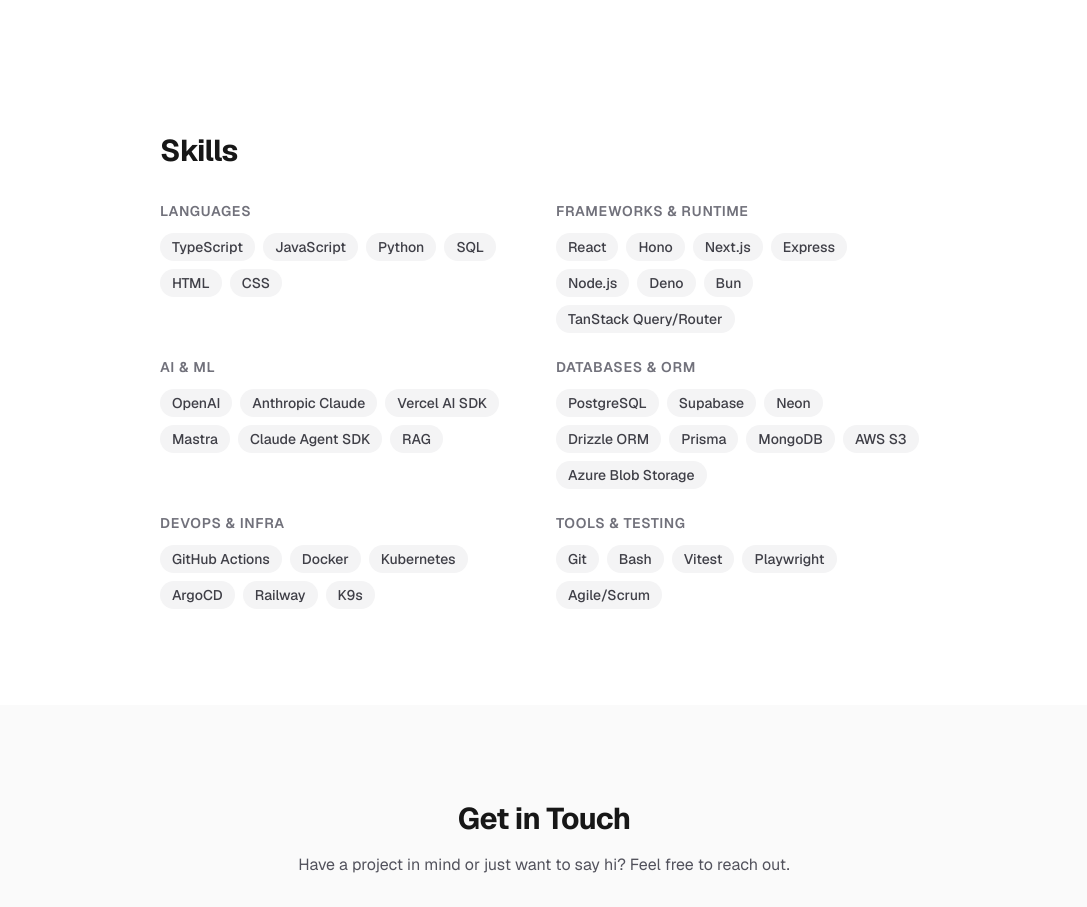
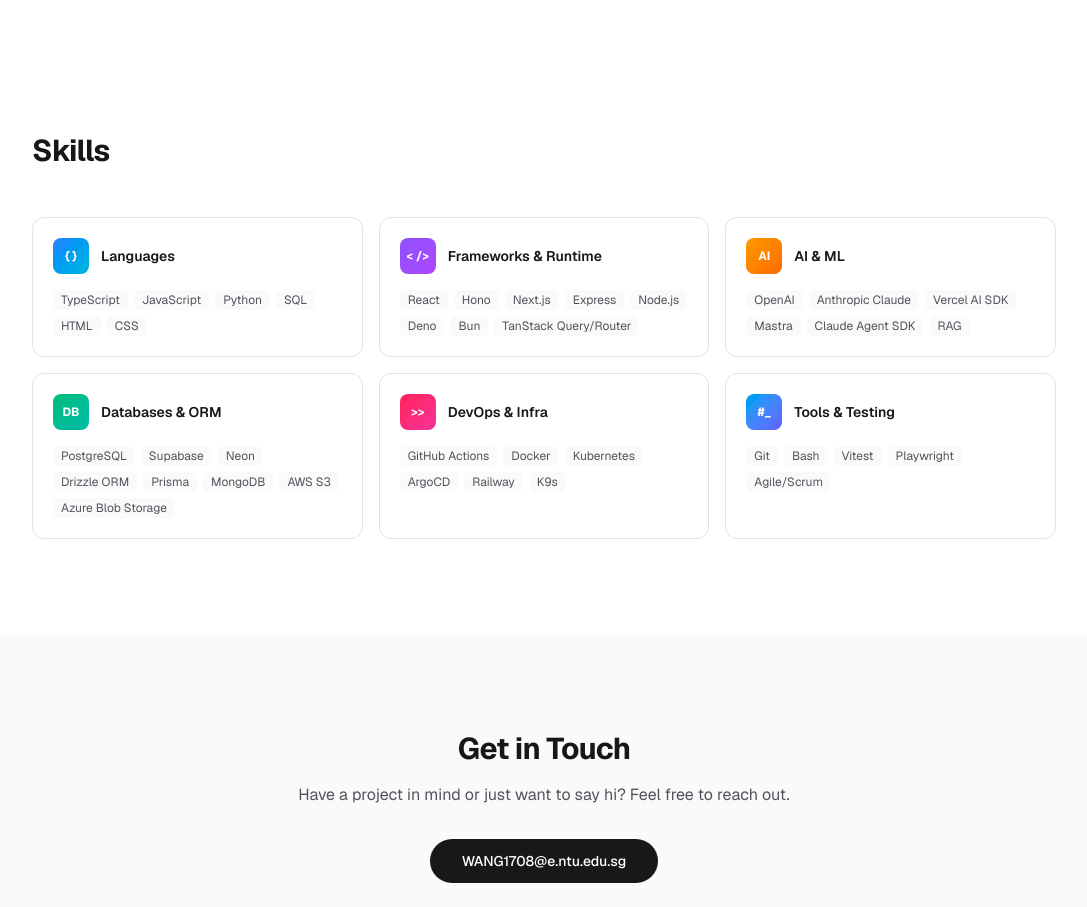
Before and after one commit to WangYuTengg/Portfolio, a Next.js app: page / in a window 1280 px wide. Shown: the part 4580-5487 px from the top of the page, without its empty margins (96-1183 px from the left). Built offline with nearby package versions, Linux system fonts and the light colour scheme.

Commit message:
feat: redesign skills section with gradient cards and icons
Co-Authored-By: Claude Opus 4.6 (1M context) <noreply@anthropic.com>

```diff
--- a/src/components/skills.tsx
+++ b/src/components/skills.tsx
@@ -1,30 +1,51 @@
+"use client";
+
 import { skills } from "@/data/portfolio";
 
-const categories: { label: string; key: keyof typeof skills }[] = [
-  { label: "Languages", key: "languages" },
-  { label: "Frameworks & Runtime", key: "frameworks" },
-  { label: "AI & ML", key: "ai" },
-  { label: "Databases & ORM", key: "databases" },
-  { label: "DevOps & Infra", key: "devops" },
-  { label: "Tools & Testing", key: "tools" },
+const categories: {
+  label: string;
+  key: keyof typeof skills;
+  icon: string;
+  color: string;
+}[] = [
+  { label: "Languages", key: "languages", icon: "{ }", color: "from-blue-500 to-cyan-500" },
+  { label: "Frameworks & Runtime", key: "frameworks", icon: "< />", color: "from-violet-500 to-purple-500" },
+  { label: "AI & ML", key: "ai", icon: "AI", color: "from-amber-500 to-orange-500" },
+  { label: "Databases & ORM", key: "databases", icon: "DB", color: "from-emerald-500 to-teal-500" },
+  { label: "DevOps & Infra", key: "devops", icon: ">>", color: "from-rose-500 to-pink-500" },
+  { label: "Tools & Testing", key: "tools", icon: "#_", color: "from-sky-500 to-indigo-500" },
 ];
 
 export function Skills() {
   return (
     <section id="skills" className="px-6 py-24">
-      <div className="mx-auto max-w-3xl">
-        <h2 className="mb-8 text-3xl font-bold tracking-tight">Skills</h2>
-        <div className="grid gap-6 sm:grid-cols-2">
-          {categories.map(({ label, key }) => (
-            <div key={key}>
-              <h3 className="mb-3 text-sm font-semibold uppercase tracking-wider text-zinc-500 dark:text-zinc-400">
-                {label}
-              </h3>
-              <div className="flex flex-wrap gap-2">
+      <div className="mx-auto max-w-5xl">
+        <h2 className="mb-12 text-3xl font-bold tracking-tight">Skills</h2>
+        <div className="grid gap-4 sm:grid-cols-2 lg:grid-cols-3">
+          {categories.map(({ label, key, icon, color }) => (
+            <div
+              key={key}
+              className="group relative overflow-hidden rounded-xl border border-zinc-200 p-5 transition-all hover:border-zinc-300 hover:shadow-md dark:border-zinc-800 dark:hover:border-zinc-700"
+            >
+              {/* Gradient accent */}
+              <div
+                className={`absolute inset-x-0 top-0 h-1 bg-gradient-to-r ${color} opacity-0 transition-opacity group-hover:opacity-100`}
+              />
+
+              <div className="mb-4 flex items-center gap-3">
+                <div
+                  className={`flex h-9 w-9 items-center justify-center rounded-lg bg-gradient-to-br ${color} text-xs font-bold text-white`}
+                >
+                  {icon}
+                </div>
+                <h3 className="text-sm font-semibold">{label}</h3>
+              </div>
+
+              <div className="flex flex-wrap gap-1.5">
                 {skills[key].map((skill) => (
                   <span
                     key={skill}
-                    className="rounded-full bg-zinc-100 px-3 py-1 text-sm font-medium text-zinc-700 dark:bg-zinc-800 dark:text-zinc-300"
+                    className="rounded-md bg-zinc-50 px-2 py-0.5 text-xs text-zinc-600 dark:bg-zinc-800/60 dark:text-zinc-400"
                   >
                     {skill}
                   </span>
```
